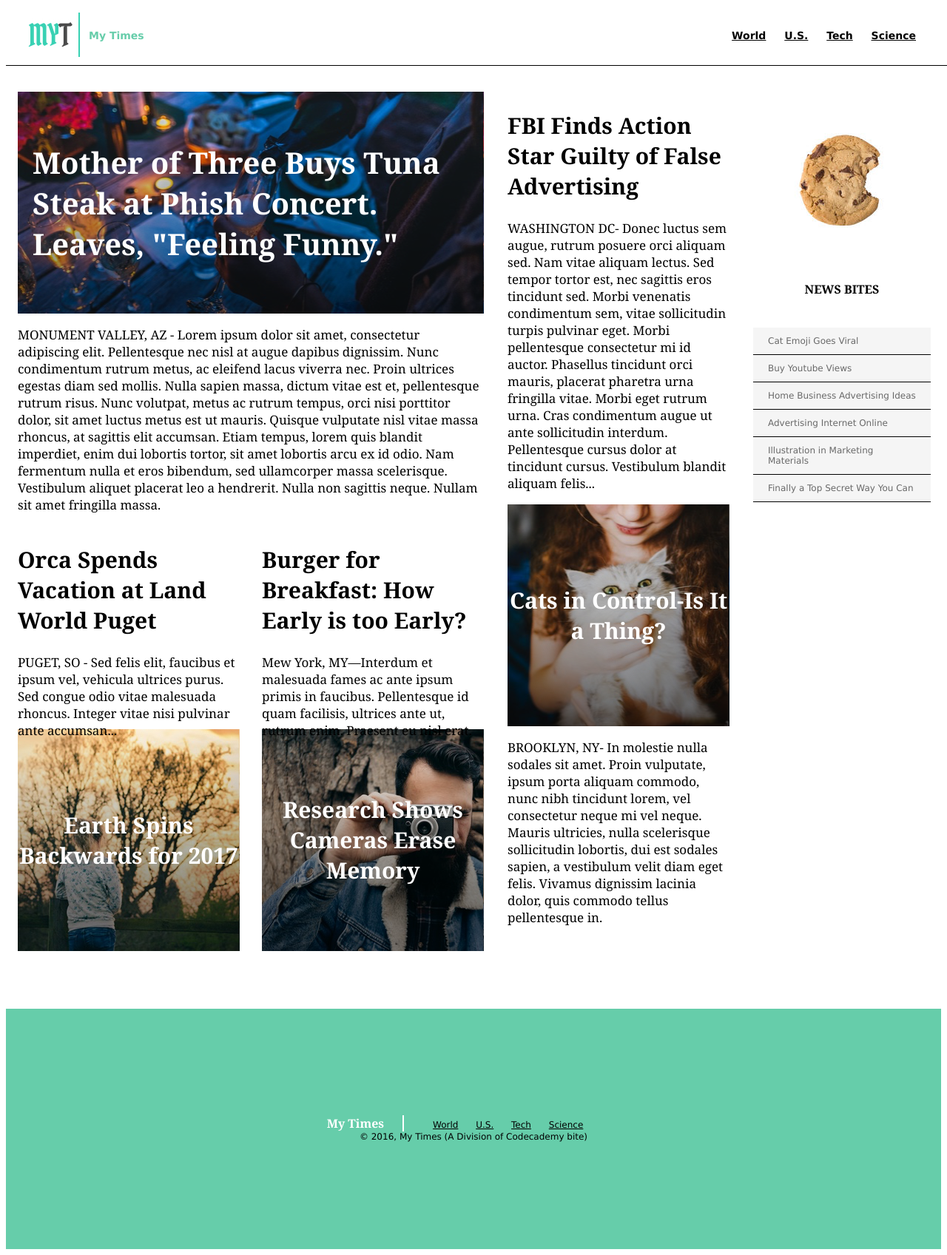
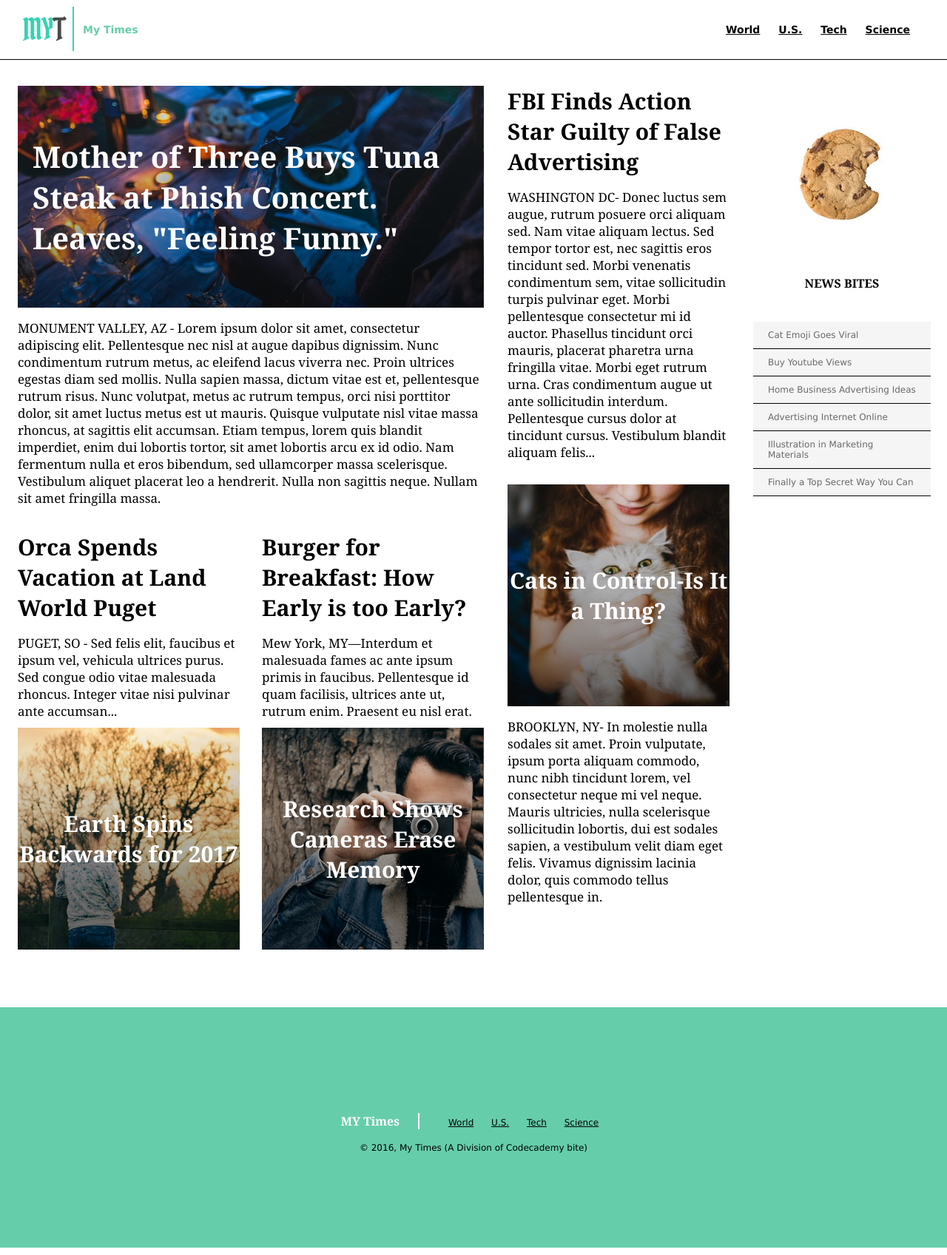
Before and after one commit to nanoanno/mytimes, a plain HTML site: page index.html in a window 1280 px wide. Shown: the whole page at 74% size. Drawn offline with Linux system fonts and the light colour scheme.

Commit message:
final commit

```diff
--- a/index.html
+++ b/index.html
@@ -5,6 +5,8 @@
 	<link href="resources/css/style.css" type="text/css" rel="stylesheet">
 </head>
 <body>
+
+	<!-- Header -->
 	<header>
 		<div class="logo">
 			<span><img src="resources/images/img-myt-logo.jpg"></span>
@@ -23,15 +25,15 @@
 		<div class="column large">
 			<div class="main-story">
 				<div class="main-image tuna-steak">
-					<span class"main-image-headline">Mother of Three Buys Tuna Steak at Phish Concert. Leaves, "Feeling Funny."</span>
+					<span>Mother of Three Buys Tuna Steak at Phish Concert. Leaves, "Feeling Funny."</span>
 				</div>
-				<p>MONUMENT VALLEY, AZ - Lorem ipsum dolor sit amet, consectetur adipiscing elit. Pellentesque nec nisl at augue dapibus dignissim. Nunc condimentum rutrum metus, ac eleifend lacus viverra nec. Proin ultrices egestas diam sed mollis. Nulla sapien massa, dictum vitae est et, pellentesque rutrum risus. Nunc volutpat, metus ac rutrum tempus, orci nisi porttitor dolor, sit amet luctus metus est ut mauris. Quisque vulputate nisl vitae massa rhoncus, at sagittis elit accumsan. Etiam tempus, lorem quis blandit imperdiet, enim dui lobortis tortor, sit amet lobortis arcu ex id odio. Nam fermentum nulla et eros bibendum, sed ullamcorper massa scelerisque. Vestibulum aliquet placerat leo a hendrerit. Nulla non sagittis neque. Nullam sit amet fringilla massa.</p>
+				<p class="story-text">MONUMENT VALLEY, AZ - Lorem ipsum dolor sit amet, consectetur adipiscing elit. Pellentesque nec nisl at augue dapibus dignissim. Nunc condimentum rutrum metus, ac eleifend lacus viverra nec. Proin ultrices egestas diam sed mollis. Nulla sapien massa, dictum vitae est et, pellentesque rutrum risus. Nunc volutpat, metus ac rutrum tempus, orci nisi porttitor dolor, sit amet luctus metus est ut mauris. Quisque vulputate nisl vitae massa rhoncus, at sagittis elit accumsan. Etiam tempus, lorem quis blandit imperdiet, enim dui lobortis tortor, sit amet lobortis arcu ex id odio. Nam fermentum nulla et eros bibendum, sed ullamcorper massa scelerisque. Vestibulum aliquet placerat leo a hendrerit. Nulla non sagittis neque. Nullam sit amet fringilla massa.</p>
 			</div>
 			<div class="stories">
 				<div class="story">
 					<div class="story-copy">
 						<h2>Orca Spends Vacation at Land World Puget</h2>
-						<p>PUGET, SO - Sed felis elit, faucibus et ipsum vel, vehicula ultrices purus. Sed congue odio vitae malesuada rhoncus. Integer vitae nisi pulvinar ante accumsan...</p>
+						<p class="story-text">PUGET, SO - Sed felis elit, faucibus et ipsum vel, vehicula ultrices purus. Sed congue odio vitae malesuada rhoncus. Integer vitae nisi pulvinar ante accumsan...</p>
 					</div>
 				<div class="image earth-spins">
 					<span>Earth Spins Backwards for 2017</span>
@@ -40,7 +42,7 @@
 				<div class="story">
 					<div class="story-copy">
 						<h2>Burger for Breakfast: How Early is too Early?</h2>
-						<p>Mew York, MY—Interdum et malesuada fames ac ante ipsum primis in faucibus. Pellentesque id quam facilisis, ultrices ante ut, rutrum enim. Praesent eu nisl erat.</p>
+						<p class="story-text">Mew York, MY—Interdum et malesuada fames ac ante ipsum primis in faucibus. Pellentesque id quam facilisis, ultrices ante ut, rutrum enim. Praesent eu nisl erat.</p>
 					</div>
 				<div class="erase-memory image">
 					<span>Research Shows Cameras Erase Memory</span>
@@ -53,13 +55,13 @@
 		<div class="column medium">
 			<div class="story">
 				<h2>FBI Finds Action Star Guilty of False Advertising</h2>
-				<p>WASHINGTON DC- Donec luctus sem augue, rutrum posuere orci aliquam sed. Nam vitae aliquam lectus. Sed tempor tortor est, nec sagittis eros tincidunt sed. Morbi venenatis condimentum sem, vitae sollicitudin turpis pulvinar eget. Morbi pellentesque consectetur mi id auctor. Phasellus tincidunt orci mauris, placerat pharetra urna fringilla vitae. Morbi eget rutrum urna. Cras condimentum augue ut ante sollicitudin interdum. Pellentesque cursus dolor at tincidunt cursus. Vestibulum blandit aliquam felis...</p>
+				<p class="story-text">WASHINGTON DC- Donec luctus sem augue, rutrum posuere orci aliquam sed. Nam vitae aliquam lectus. Sed tempor tortor est, nec sagittis eros tincidunt sed. Morbi venenatis condimentum sem, vitae sollicitudin turpis pulvinar eget. Morbi pellentesque consectetur mi id auctor. Phasellus tincidunt orci mauris, placerat pharetra urna fringilla vitae. Morbi eget rutrum urna. Cras condimentum augue ut ante sollicitudin interdum. Pellentesque cursus dolor at tincidunt cursus. Vestibulum blandit aliquam felis...</p>
 			</div>
 			<div class="image cat-control">
 				<span>Cats in Control-Is It a Thing?</span>
 			</div>
 			<div class="story">
-				<p>BROOKLYN, NY- In molestie nulla sodales sit amet. Proin vulputate, ipsum porta aliquam commodo, nunc nibh tincidunt lorem, vel consectetur neque mi vel neque. Mauris ultricies, nulla scelerisque sollicitudin lobortis, dui est sodales sapien, a vestibulum velit diam eget felis. Vivamus dignissim lacinia dolor, quis commodo tellus pellentesque in.</p>
+				<p class="story-text">BROOKLYN, NY- In molestie nulla sodales sit amet. Proin vulputate, ipsum porta aliquam commodo, nunc nibh tincidunt lorem, vel consectetur neque mi vel neque. Mauris ultricies, nulla scelerisque sollicitudin lobortis, dui est sodales sapien, a vestibulum velit diam eget felis. Vivamus dignissim lacinia dolor, quis commodo tellus pellentesque in.</p>
 			</div>
 		</div>
 
@@ -73,9 +75,11 @@
 			</div>
 		</div>
 	</div>
+
+	<!-- Footer -->
 	<footer>
 		<div class="footer-links">
-			<span class="footer-name">My Times</span>
+			<span class="footer-name">MY Times</span>
 			<nav>
 				<span><a href="">World</a></span>
 				<span><a href="">U.S.</a></span>
@@ -88,7 +92,5 @@
 		</div>
 	</footer>
 
-
-
 </body>
 </html>
--- a/resources/css/style.css
+++ b/resources/css/style.css
@@ -1,12 +1,3 @@
-div {
-	display: block;
-}
-
-html .name {
-	color: MediumAquamarine;
-	justify-content: space-between;
-}
-
 header {
 	display: flex;
 	justify-content: space-between;
@@ -22,14 +13,41 @@ header {
 	font-weight: bold;
 }
 
+.logo {
+	display: flex;
+	padding-left: 30px;
+	align-items: center;
+}
+
+.logo img {
+	margin-right: 12px;
+}
+
+.name {
+	color: MediumAquamarine;
+	justify-content: space-between;
+}
+
+header nav {
+	margin-right: 40px;
+}
+
+nav span {
+	display: inline-block;
+	padding: 20px 10px;
+}
+
 body {
 	font-family: Georgia;
 	font-size: 17px;
 	color: black;
+	margin: 0;
 }
 
 h2 {
 	font-size: 30px;
+	margin-top: 0px;
+	margin-bottom: 0px;
 }
 
 a,
@@ -45,25 +63,6 @@ a:visited {
 	margin: 0 auto 78px auto;
 }
 
-.logo {
-	display: flex;
-	padding-left: 30px;
-	align-items: center;
-}
-
-.logo img {
-	margin-right: 12px;
-}
-
-nav {
-	display: inline-block;
-	margin-right: 40px;
-}
-
-nav span {
-	padding: 20px 10px;
-}
-
 .column {
 	display: flex;
 	flex-direction: column;
@@ -73,15 +72,7 @@ nav span {
 .stories {
 	display: flex;
 	justify-content: space-between;
-}
-
-.story {
-	flex-direction: column;
-	width: 300px;
-}
-
-.story-copy {
-	height: 250px;
+	margin-top: 17px;
 }
 
 .column.large {
@@ -96,43 +87,18 @@ nav span {
 	width: 240px;
 }
 
-.tuna-steak {
-	background-image: url(../images/img-story-main.png);
-	width: 630px;
-}
-.earth-spins {
-	background-image: url(../images/img-story-2.png);
-}
-.erase-memory {
-	background-image: url(../images/img-story-3.png);
-}
-.cat-control {
-	background-image: url(../images/img-story-1.png);
+.story {
+	flex-direction: column;
+	width: 300px;
 }
 
-.image {
-	font-family: Georgia;
-	font-weight: bold;
-	font-size: 30px;
-	color: white;
-	height: 300px;
-	display: flex;
-	text-align: center;
-	align-items: center;
+.story-copy {
+	height: 250px;
 }
 
-.main-image {
-	font-family: Georgia;
-	font-weight: bold;
-	font-size: 40px;
- 	color: white;
- 	height: 300px;
- 	display: flex;
- 	align-items: center;
-}
-
-.main-image span {
-	padding-left: 20px;
+.story-text {
+	margin-top: 16px;
+	margin-bottom: 17px;
 }
 
 .news-bites h3 {
@@ -150,7 +116,49 @@ nav span {
 	border-bottom: 1px solid black;
 	padding: 11px 20px;
 	display: block;
+}
 
+.tuna-steak {
+	background-image: url(../images/img-story-main.png);
+	width: 630px;
+}
+
+.earth-spins {
+	background-image: url(../images/img-story-2.png);
+}
+
+.erase-memory {
+	background-image: url(../images/img-story-3.png);
+}
+
+.cat-control {
+	background-image: url(../images/img-story-1.png);
+}
+
+.image {
+	font-family: Georgia;
+	font-weight: bold;
+	font-size: 30px;
+	color: white;
+	height: 300px;
+	display: flex;
+	text-align: center;
+	align-items: center;
+	margin-top: 15px;
+}
+
+.main-image {
+	font-family: Georgia;
+	font-weight: bold;
+	font-size: 40px;
+ 	color: white;
+ 	height: 300px;
+ 	display: flex;
+ 	align-items: center;
+}
+
+.main-image span {
+	padding-left: 20px;
 }
 
 footer {
```
